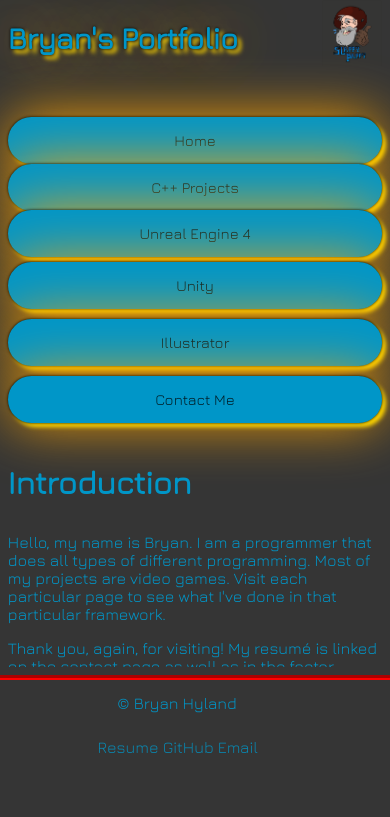
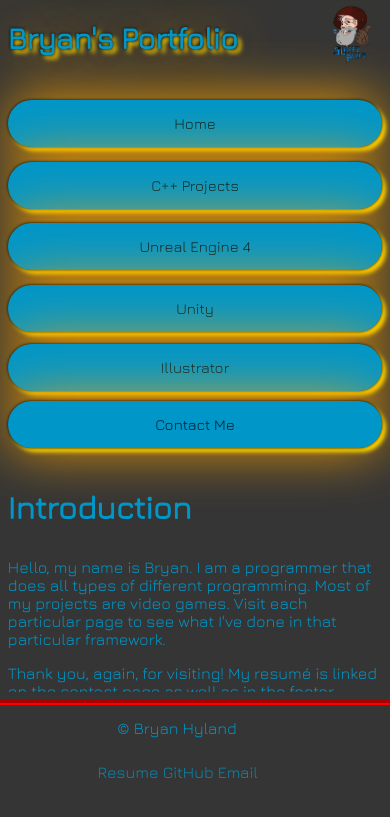
Before and after one commit to bhh32/bhh32.github.io, a PHP site: page / in a window 390 px wide; the page is wider, and only the part inside the window is pictured. Shown: the top 817 px of that part. Run offline with PHP 8.4, Linux system fonts and the light colour scheme.

Commit message:
style update

```diff
--- a/css/contact.css
+++ b/css/contact.css
@@ -24,7 +24,7 @@ body {
 
 @media screen and (max-width: 600px) {
   body {
-    grid-template-rows: 115px 1fr 1.25fr 100px;
+    grid-template-rows: 90px 350px 400px 75px;
   }
 
   .contact-links {
--- a/css/cpp.css
+++ b/css/cpp.css
@@ -21,7 +21,7 @@
 
 @media screen and (max-width: 600px) {
   body {
-      grid-template-rows: 115px 300px 2fr 100px;
+    grid-template-rows: 90px 350px 2fr 100px;
   }
 
   .page-text-body {
--- a/css/home.css
+++ b/css/home.css
@@ -4,6 +4,6 @@ body {
 
 @media screen and (max-width: 600px) {
   body {
-    grid-template-rows: 115px 300px 2fr 100px;
+    grid-template-rows: 90px 350px 2fr 100px;
   }
 }
--- a/css/illustrator.css
+++ b/css/illustrator.css
@@ -34,7 +34,7 @@
 
 @media screen and (max-width: 600px) {
   body {
-    grid-template-rows: 75px 350px 2fr 100px;
+    grid-template-rows: 90px 350px 2fr 100px;
   }
 
   .page-text-body {
--- a/css/java.css
+++ b/css/java.css
@@ -7,6 +7,6 @@
 
 @media screen and (max-width: 600px) {
   body {
-      grid-template-rows: 115px 300px 2fr 100px;
+    grid-template-rows: 90px 350px 2fr 100px;
   }
 }
--- a/css/newlayout.css
+++ b/css/newlayout.css
@@ -46,7 +46,8 @@ header {
 
 .content {
     grid-area: content;
-    overflow: hidden auto;
+    overflow-x: hidden;
+    overflow-y: visible;
 }
 
 footer {
--- a/css/unity.css
+++ b/css/unity.css
@@ -20,6 +20,10 @@
 }
 
 @media screen and (max-width: 600px) {
+  body {
+    grid-template-rows: 90px 350px 2fr 100px;
+  }
+
   .page-text-body {
     transform: translateX(2%);
     display: flex;
--- a/css/unreal.css
+++ b/css/unreal.css
@@ -16,7 +16,7 @@
 
 @media screen and (max-width: 600px) {
   body {
-      grid-template-rows: 115px 300px 2fr 100px;
+    grid-template-rows: 90px 350px 2fr 100px;
   }
 
   .page-text-body {
```
